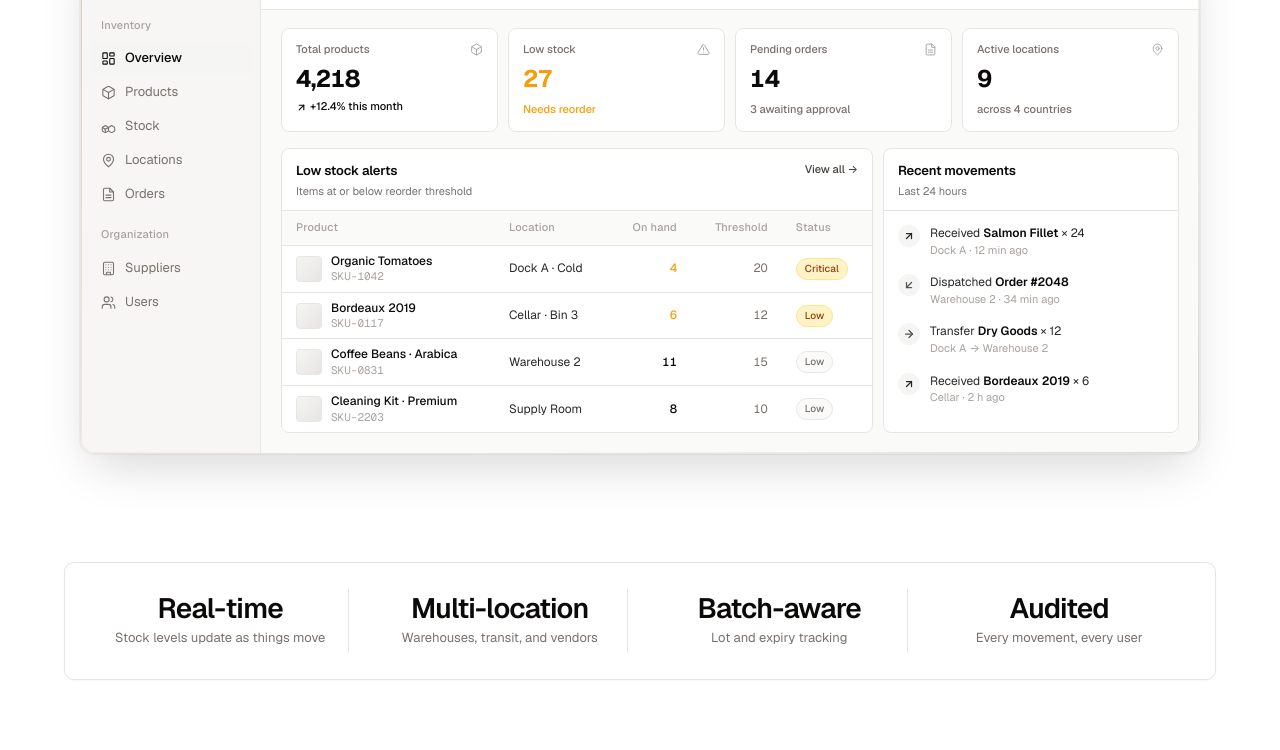
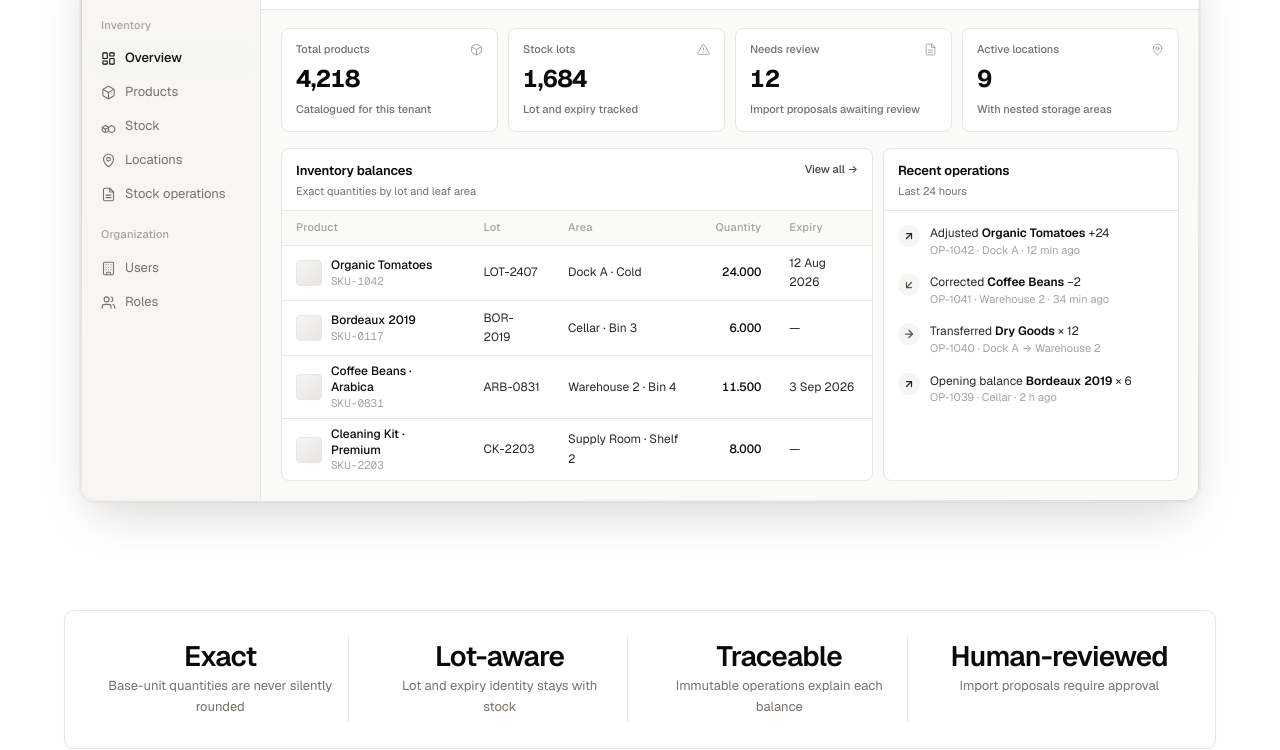
Before and after one commit to librestock/landing, a website: page index.html in a window 1280 px wide. Shown: the part 663-1413 px from the top of the page. Drawn offline with nearby package versions, Linux system fonts and the light colour scheme.

Commit message:
fix(landing): align claims with hosted inventory v1

```diff
--- a/index.html
+++ b/index.html
@@ -118,18 +118,18 @@
               </a>
               <a class="dash-nav-item">
                 <svg viewBox="0 0 24 24" fill="none" stroke="currentColor" stroke-width="2" stroke-linecap="round" stroke-linejoin="round"><path d="M14 2H6a2 2 0 0 0-2 2v16a2 2 0 0 0 2 2h12a2 2 0 0 0 2-2V8z"/><polyline points="14 2 14 8 20 8"/><line x1="16" y1="13" x2="8" y2="13"/><line x1="16" y1="17" x2="8" y2="17"/></svg>
-                <span>Orders</span>
+                <span>Stock operations</span>
               </a>
             </div>
             <div class="dash-nav-label">Organization</div>
             <div class="dash-nav">
               <a class="dash-nav-item">
                 <svg viewBox="0 0 24 24" fill="none" stroke="currentColor" stroke-width="2" stroke-linecap="round" stroke-linejoin="round"><rect width="16" height="20" x="4" y="2" rx="2"/><path d="M9 22v-4h6v4"/><path d="M12 6h.01M12 10h.01M12 14h.01M8 6h.01M8 10h.01M8 14h.01M16 6h.01M16 10h.01M16 14h.01"/></svg>
-                <span>Suppliers</span>
+                <span>Users</span>
               </a>
               <a class="dash-nav-item">
                 <svg viewBox="0 0 24 24" fill="none" stroke="currentColor" stroke-width="2" stroke-linecap="round" stroke-linejoin="round"><path d="M16 21v-2a4 4 0 0 0-4-4H6a4 4 0 0 0-4 4v2"/><circle cx="9" cy="7" r="4"/><path d="M22 21v-2a4 4 0 0 0-3-3.87"/><path d="M16 3.13a4 4 0 0 1 0 7.75"/></svg>
-                <span>Users</span>
+                <span>Roles</span>
               </a>
             </div>
           </aside>
@@ -155,26 +155,23 @@
                     <svg viewBox="0 0 24 24" fill="none" stroke="currentColor" stroke-width="2" stroke-linecap="round" stroke-linejoin="round"><path d="M21 16V8a2 2 0 0 0-1-1.73l-7-4a2 2 0 0 0-2 0l-7 4A2 2 0 0 0 3 8v8a2 2 0 0 0 1 1.73l7 4a2 2 0 0 0 2 0l7-4A2 2 0 0 0 21 16z"/><polyline points="3.27 6.96 12 12.01 20.73 6.96"/><line x1="12" y1="22.08" x2="12" y2="12"/></svg>
                   </div>
                   <div class="dash-stat-value">4,218</div>
-                  <div class="dash-stat-delta up">
-                    <svg viewBox="0 0 24 24" width="11" height="11" fill="none" stroke="currentColor" stroke-width="2.5" stroke-linecap="round" stroke-linejoin="round"><polyline points="7 17 17 7"/><polyline points="7 7 17 7 17 17"/></svg>
-                    +12.4% this month
-                  </div>
+                  <div class="dash-stat-delta">Catalogued for this tenant</div>
                 </div>
                 <div class="dash-stat-card">
                   <div class="dash-stat-head">
-                    <span>Low stock</span>
+                    <span>Stock lots</span>
                     <svg viewBox="0 0 24 24" fill="none" stroke="currentColor" stroke-width="2" stroke-linecap="round" stroke-linejoin="round"><path d="M10.29 3.86 1.82 18a2 2 0 0 0 1.71 3h16.94a2 2 0 0 0 1.71-3L13.71 3.86a2 2 0 0 0-3.42 0z"/><line x1="12" y1="9" x2="12" y2="13"/><line x1="12" y1="17" x2="12.01" y2="17"/></svg>
                   </div>
-                  <div class="dash-stat-value warn">27</div>
-                  <div class="dash-stat-delta warn">Needs reorder</div>
+                  <div class="dash-stat-value">1,684</div>
+                  <div class="dash-stat-delta">Lot and expiry tracked</div>
                 </div>
                 <div class="dash-stat-card">
                   <div class="dash-stat-head">
-                    <span>Pending orders</span>
+                    <span>Needs review</span>
                     <svg viewBox="0 0 24 24" fill="none" stroke="currentColor" stroke-width="2" stroke-linecap="round" stroke-linejoin="round"><path d="M14 2H6a2 2 0 0 0-2 2v16a2 2 0 0 0 2 2h12a2 2 0 0 0 2-2V8z"/><polyline points="14 2 14 8 20 8"/><line x1="16" y1="13" x2="8" y2="13"/><line x1="16" y1="17" x2="8" y2="17"/></svg>
                   </div>
-                  <div class="dash-stat-value">14</div>
-                  <div class="dash-stat-delta">3 awaiting approval</div>
+                  <div class="dash-stat-value">12</div>
+                  <div class="dash-stat-delta">Import proposals awaiting review</div>
                 </div>
                 <div class="dash-stat-card">
                   <div class="dash-stat-head">
@@ -182,7 +179,7 @@
                     <svg viewBox="0 0 24 24" fill="none" stroke="currentColor" stroke-width="2" stroke-linecap="round" stroke-linejoin="round"><path d="M20 10c0 6-8 12-8 12s-8-6-8-12a8 8 0 0 1 16 0Z"/><circle cx="12" cy="10" r="3"/></svg>
                   </div>
                   <div class="dash-stat-value">9</div>
-                  <div class="dash-stat-delta">across 4 countries</div>
+                  <div class="dash-stat-delta">With nested storage areas</div>
                 </div>
               </div>
 
@@ -190,8 +187,8 @@
                 <div class="dash-panel dash-panel-lg">
                   <div class="dash-panel-head">
                     <div>
-                      <h5>Low stock alerts</h5>
-                      <p>Items at or below reorder threshold</p>
+                      <h5>Inventory balances</h5>
+                      <p>Exact quantities by lot and leaf area</p>
                     </div>
                     <span class="dash-panel-link">View all →</span>
                   </div>
@@ -199,10 +196,10 @@
                     <thead>
                       <tr>
                         <th>Product</th>
-                        <th>Location</th>
-                        <th class="num">On hand</th>
-                        <th class="num">Threshold</th>
-                        <th>Status</th>
+                        <th>Lot</th>
+                        <th>Area</th>
+                        <th class="num">Quantity</th>
+                        <th>Expiry</th>
                       </tr>
                     </thead>
                     <tbody>
@@ -216,10 +213,10 @@
                             </div>
                           </div>
                         </td>
+                        <td>LOT-2407</td>
                         <td>Dock A · Cold</td>
-                        <td class="num warn">4</td>
-                        <td class="num muted">20</td>
-                        <td><span class="dash-badge dash-badge-warn">Critical</span></td>
+                        <td class="num">24.000</td>
+                        <td>12 Aug 2026</td>
                       </tr>
                       <tr>
                         <td>
@@ -231,10 +228,10 @@
                             </div>
                           </div>
                         </td>
+                        <td>BOR-2019</td>
                         <td>Cellar · Bin 3</td>
-                        <td class="num warn">6</td>
-                        <td class="num muted">12</td>
-                        <td><span class="dash-badge dash-badge-warn">Low</span></td>
+                        <td class="num">6.000</td>
+                        <td>—</td>
                       </tr>
                       <tr>
                         <td>
@@ -246,10 +243,10 @@
                             </div>
                           </div>
                         </td>
-                        <td>Warehouse 2</td>
-                        <td class="num">11</td>
-                        <td class="num muted">15</td>
-                        <td><span class="dash-badge dash-badge-soft">Low</span></td>
+                        <td>ARB-0831</td>
+                        <td>Warehouse 2 · Bin 4</td>
+                        <td class="num">11.500</td>
+                        <td>3 Sep 2026</td>
                       </tr>
                       <tr>
                         <td>
@@ -261,10 +258,10 @@
                             </div>
                           </div>
                         </td>
-                        <td>Supply Room</td>
-                        <td class="num">8</td>
-                        <td class="num muted">10</td>
-                        <td><span class="dash-badge dash-badge-soft">Low</span></td>
+                        <td>CK-2203</td>
+                        <td>Supply Room · Shelf 2</td>
+                        <td class="num">8.000</td>
+                        <td>—</td>
                       </tr>
                     </tbody>
                   </table>
@@ -273,7 +270,7 @@
                 <div class="dash-panel">
                   <div class="dash-panel-head">
                     <div>
-                      <h5>Recent movements</h5>
+                      <h5>Recent operations</h5>
                       <p>Last 24 hours</p>
                     </div>
                   </div>
@@ -283,8 +280,8 @@
                         <svg viewBox="0 0 24 24" width="12" height="12" fill="none" stroke="currentColor" stroke-width="2.5" stroke-linecap="round" stroke-linejoin="round"><polyline points="7 17 17 7"/><polyline points="7 7 17 7 17 17"/></svg>
                       </span>
                       <div class="dash-move-text">
-                        <div>Received <strong>Salmon Fillet</strong> × 24</div>
-                        <div class="dash-move-meta">Dock A · 12 min ago</div>
+                        <div>Adjusted <strong>Organic Tomatoes</strong> +24</div>
+                        <div class="dash-move-meta">OP-1042 · Dock A · 12 min ago</div>
                       </div>
                     </li>
                     <li>
@@ -292,8 +289,8 @@
                         <svg viewBox="0 0 24 24" width="12" height="12" fill="none" stroke="currentColor" stroke-width="2.5" stroke-linecap="round" stroke-linejoin="round"><polyline points="17 7 7 17"/><polyline points="17 17 7 17 7 7"/></svg>
                       </span>
                       <div class="dash-move-text">
-                        <div>Dispatched <strong>Order #2048</strong></div>
-                        <div class="dash-move-meta">Warehouse 2 · 34 min ago</div>
+                        <div>Corrected <strong>Coffee Beans</strong> −2</div>
+                        <div class="dash-move-meta">OP-1041 · Warehouse 2 · 34 min ago</div>
                       </div>
                     </li>
                     <li>
@@ -301,8 +298,8 @@
                         <svg viewBox="0 0 24 24" width="12" height="12" fill="none" stroke="currentColor" stroke-width="2.5" stroke-linecap="round" stroke-linejoin="round"><line x1="5" y1="12" x2="19" y2="12"/><polyline points="12 5 19 12 12 19"/></svg>
                       </span>
                       <div class="dash-move-text">
-                        <div>Transfer <strong>Dry Goods</strong> × 12</div>
-                        <div class="dash-move-meta">Dock A → Warehouse 2</div>
+                        <div>Transferred <strong>Dry Goods</strong> × 12</div>
+                        <div class="dash-move-meta">OP-1040 · Dock A → Warehouse 2</div>
                       </div>
                     </li>
                     <li>
@@ -310,8 +307,8 @@
                         <svg viewBox="0 0 24 24" width="12" height="12" fill="none" stroke="currentColor" stroke-width="2.5" stroke-linecap="round" stroke-linejoin="round"><polyline points="7 17 17 7"/><polyline points="7 7 17 7 17 17"/></svg>
                       </span>
                       <div class="dash-move-text">
-                        <div>Received <strong>Bordeaux 2019</strong> × 6</div>
-                        <div class="dash-move-meta">Cellar · 2 h ago</div>
+                        <div>Opening balance <strong>Bordeaux 2019</strong> × 6</div>
+                        <div class="dash-move-meta">OP-1039 · Cellar · 2 h ago</div>
                       </div>
                     </li>
                   </ul>
@@ -329,20 +326,20 @@
     <div class="container">
       <div class="stats-grid">
         <div class="stat">
-          <div class="stat-value">Real-time</div>
-          <div class="stat-label">Stock levels update as things move</div>
+          <div class="stat-value">Exact</div>
+          <div class="stat-label">Base-unit quantities are never silently rounded</div>
         </div>
         <div class="stat">
-          <div class="stat-value">Multi-location</div>
-          <div class="stat-label">Warehouses, transit, and vendors</div>
+          <div class="stat-value">Lot-aware</div>
+          <div class="stat-label">Lot and expiry identity stays with stock</div>
         </div>
         <div class="stat">
-          <div class="stat-value">Batch-aware</div>
-          <div class="stat-label">Lot and expiry tracking</div>
+          <div class="stat-value">Traceable</div>
+          <div class="stat-label">Immutable operations explain each balance</div>
         </div>
         <div class="stat">
-          <div class="stat-value">Audited</div>
-          <div class="stat-label">Every movement, every user</div>
+          <div class="stat-value">Human-reviewed</div>
+          <div class="stat-label">Import proposals require approval</div>
         </div>
       </div>
     </div>
@@ -353,8 +350,8 @@
     <div class="container">
       <div class="section-header">
         <div class="eyebrow">Features</div>
-        <h2>Everything you need to manage stock</h2>
-        <p>A complete toolkit for tracking inventory across warehouses, suppliers, and customers.</p>
+        <h2>Focused tools for inventory work</h2>
+        <p>The Design Partner v1 is deliberately limited to inventory, stock operations, and assisted import.</p>
       </div>
       <div class="features-grid">
 
@@ -362,48 +359,48 @@
           <div class="feature-icon">
             <svg viewBox="0 0 24 24" fill="none" stroke="currentColor" stroke-width="2" stroke-linecap="round" stroke-linejoin="round"><path d="M20.59 13.41l-7.17 7.17a2 2 0 0 1-2.83 0L2 12V2h10l8.59 8.59a2 2 0 0 1 0 2.82z"/><line x1="7" y1="7" x2="7.01" y2="7"/></svg>
           </div>
-          <h3>Products</h3>
-          <p>Organize your catalog with SKUs, pricing, and nested categories — as many levels deep as you need.</p>
+          <h3>Products &amp; categories</h3>
+          <p>Maintain products, base units, photos, and tenant-specific categories.</p>
         </div>
 
         <div class="feature-card">
           <div class="feature-icon">
             <svg viewBox="0 0 24 24" fill="none" stroke="currentColor" stroke-width="2" stroke-linecap="round" stroke-linejoin="round"><path d="M21 10c0 7-9 13-9 13s-9-6-9-13a9 9 0 0 1 18 0z"/><circle cx="12" cy="10" r="3"/></svg>
           </div>
-          <h3>Locations</h3>
-          <p>Warehouses, suppliers, clients, and transit. Define zones, shelves, and bins within each.</p>
+          <h3>Locations &amp; areas</h3>
+          <p>Model storage sites with nested areas up to eight levels. Stock belongs only in leaf areas.</p>
         </div>
 
         <div class="feature-card">
           <div class="feature-icon">
             <svg viewBox="0 0 24 24" fill="none" stroke="currentColor" stroke-width="2" stroke-linecap="round" stroke-linejoin="round"><rect x="1" y="3" width="15" height="13"/><polygon points="16 8 20 8 23 11 23 16 16 16 16 8"/><circle cx="5.5" cy="18.5" r="2.5"/><circle cx="18.5" cy="18.5" r="2.5"/></svg>
           </div>
-          <h3>Stock levels</h3>
-          <p>Live quantities across every location, with batch and expiry tracked at the stock level — not the product.</p>
+          <h3>Lot-level balances</h3>
+          <p>See the exact base-unit quantity for one stock lot in one leaf area, including expiry.</p>
         </div>
 
         <div class="feature-card">
           <div class="feature-icon">
             <svg viewBox="0 0 24 24" fill="none" stroke="currentColor" stroke-width="2" stroke-linecap="round" stroke-linejoin="round"><path d="M14 2H6a2 2 0 0 0-2 2v16a2 2 0 0 0 2 2h12a2 2 0 0 0 2-2V8z"/><polyline points="14 2 14 8 20 8"/><line x1="16" y1="13" x2="8" y2="13"/><line x1="16" y1="17" x2="8" y2="17"/><polyline points="10 9 9 9 8 9"/></svg>
           </div>
-          <h3>Orders</h3>
-          <p>Purchase, transfer, and fulfilment orders tracked through their full lifecycle from request to delivery.</p>
+          <h3>Stock operations</h3>
+          <p>Record adjustments, transfers, and compensating corrections through one immutable history.</p>
         </div>
 
         <div class="feature-card">
           <div class="feature-icon">
             <svg viewBox="0 0 24 24" fill="none" stroke="currentColor" stroke-width="2" stroke-linecap="round" stroke-linejoin="round"><rect x="3" y="11" width="18" height="11" rx="2" ry="2"/><path d="M7 11V7a5 5 0 0 1 10 0v4"/></svg>
           </div>
-          <h3>Teams &amp; permissions</h3>
-          <p>Role-based access so the floor sees the floor and the office sees the whole. Built in from day one.</p>
+          <h3>Tenant administration</h3>
+          <p>Manage invited members, roles, and settings within clear tenant boundaries.</p>
         </div>
 
         <div class="feature-card">
           <div class="feature-icon">
             <svg viewBox="0 0 24 24" fill="none" stroke="currentColor" stroke-width="2" stroke-linecap="round" stroke-linejoin="round"><path d="M12 22s8-4 8-10V5l-8-3-8 3v7c0 6 8 10 8 10z"/></svg>
           </div>
-          <h3>Audit trail</h3>
-          <p>Complete change history. Know who moved what, from where, and when — right down to the unit.</p>
+          <h3>Assisted Smart Import</h3>
+          <p>Prepare product and stock proposals for human review. Established stock is never overwritten automatically.</p>
         </div>
 
       </div>
@@ -415,8 +412,8 @@
     <div class="container">
       <div class="section-header">
         <div class="eyebrow">The flow</div>
-        <h2>From receiving bay to delivery</h2>
-        <p>Every unit tracked through every stage. No spreadsheets, no gaps between systems.</p>
+        <h2>From source data to explainable stock</h2>
+        <p>Every inventory change follows a reviewed path and the same operation rules.</p>
       </div>
       <ol class="flow-steps">
         <li class="flow-step">
@@ -424,32 +421,32 @@
           <div class="flow-step-icon">
             <svg viewBox="0 0 24 24" fill="none" stroke="currentColor" stroke-width="1.75" stroke-linecap="round" stroke-linejoin="round"><rect x="1" y="3" width="15" height="13" rx="2"/><polygon points="16 8 20 8 23 11 23 16 16 16 16 8"/><circle cx="5.5" cy="18.5" r="2.5"/><circle cx="18.5" cy="18.5" r="2.5"/></svg>
           </div>
-          <h3>Receive</h3>
-          <p>Log incoming shipments against purchase orders. Variances are caught at the dock, not the month-end audit.</p>
+          <h3>Structure</h3>
+          <p>Define products, base units, stock lots, locations, and the leaf areas that can hold stock.</p>
         </li>
         <li class="flow-step">
           <span class="flow-step-num">02</span>
           <div class="flow-step-icon">
             <svg viewBox="0 0 24 24" fill="none" stroke="currentColor" stroke-width="1.75" stroke-linecap="round" stroke-linejoin="round"><rect x="3" y="8" width="18" height="12" rx="2"/><path d="M3 12h18"/><path d="M8 8V4h8v4"/></svg>
           </div>
-          <h3>Store</h3>
-          <p>Assign to zones, shelves, and bins. Batches and expiry travel with the stock wherever it goes.</p>
+          <h3>Review</h3>
+          <p>Inspect assisted-import proposals and resolve uncertain product, lot, and area matches before approval.</p>
         </li>
         <li class="flow-step">
           <span class="flow-step-num">03</span>
           <div class="flow-step-icon">
             <svg viewBox="0 0 24 24" fill="none" stroke="currentColor" stroke-width="1.75" stroke-linecap="round" stroke-linejoin="round"><path d="M17 3 21 7l-4 4"/><path d="M21 7H9a4 4 0 0 0-4 4v2"/><path d="M7 21 3 17l4-4"/><path d="M3 17h12a4 4 0 0 0 4-4v-2"/></svg>
           </div>
-          <h3>Move</h3>
-          <p>Transfer between locations with full in-transit visibility. Nothing falls off the map between pickup and drop-off.</p>
+          <h3>Record</h3>
+          <p>Submit an adjustment, transfer, or compensating correction. Invalid or negative results are rejected.</p>
         </li>
         <li class="flow-step">
           <span class="flow-step-num">04</span>
           <div class="flow-step-icon">
             <svg viewBox="0 0 24 24" fill="none" stroke="currentColor" stroke-width="1.75" stroke-linecap="round" stroke-linejoin="round"><path d="M21 12V7a2 2 0 0 0-1-1.73l-7-4a2 2 0 0 0-2 0l-7 4A2 2 0 0 0 3 7v10a2 2 0 0 0 1 1.73l7 4a2 2 0 0 0 2 0l3-1.71"/><polyline points="3 7 12 12 21 7"/><line x1="12" y1="22" x2="12" y2="12"/><path d="m16 18 2 2 4-4"/></svg>
           </div>
-          <h3>Dispatch</h3>
-          <p>Pick, pack, and ship. The full chain is auditable from receipt to the customer's door.</p>
+          <h3>Explain</h3>
+          <p>Use immutable operation history to understand the exact balance held in each leaf area.</p>
         </li>
       </ol>
     </div>
@@ -460,30 +457,30 @@
     <div class="container">
       <div class="section-header">
         <div class="eyebrow">The difference</div>
-        <h2>Built around how stock actually moves</h2>
-        <p>Generic inventory tools assume products sit still. Real supply chains don't work that way — things move through locations, cross borders, and expire if you blink.</p>
+        <h2>Focused on trustworthy inventory</h2>
+        <p>Stocket v1 favors exact quantities, explicit human decisions, and a history that remains explainable.</p>
       </div>
       <div class="difference-grid">
         <article class="difference-card">
           <div class="difference-glyph" aria-hidden="true">
             <svg viewBox="0 0 24 24" fill="none" stroke="currentColor" stroke-width="1.75" stroke-linecap="round" stroke-linejoin="round"><rect x="3" y="8" width="18" height="12" rx="2"/><path d="M3 12h18"/><path d="M8 8V4h8v4"/></svg>
           </div>
-          <h3>Batch &amp; expiry aware</h3>
-          <p>Track expiry dates and lot numbers at the stock level, not the product level. A crate of produce isn't fungible with last week's.</p>
+          <h3>Exact by design</h3>
+          <p>Base-unit quantities retain their decimal value, are never silently rounded, and can never fall below zero.</p>
         </article>
         <article class="difference-card">
           <div class="difference-glyph" aria-hidden="true">
             <svg viewBox="0 0 24 24" fill="none" stroke="currentColor" stroke-width="1.75" stroke-linecap="round" stroke-linejoin="round"><rect x="1" y="3" width="15" height="13" rx="2"/><polygon points="16 8 20 8 23 11 23 16 16 16 16 8"/><circle cx="5.5" cy="18.5" r="2.5"/><circle cx="18.5" cy="18.5" r="2.5"/></svg>
           </div>
-          <h3>Warehouse &rarr; transit &rarr; destination</h3>
-          <p>First-class in-transit locations. Stock isn't lost when it leaves the dock — it's a known location with a known ETA.</p>
+          <h3>One path for stock changes</h3>
+          <p>Manual work and approved imports follow the same operation rules and update balances atomically.</p>
         </article>
         <article class="difference-card">
           <div class="difference-glyph" aria-hidden="true">
             <svg viewBox="0 0 24 24" fill="none" stroke="currentColor" stroke-width="1.75" stroke-linecap="round" stroke-linejoin="round"><circle cx="12" cy="12" r="9"/><path d="M3 12h18M12 3c3 3 4 6 4 9s-1 6-4 9M12 3c-3 3-4 6-4 9s1 6 4 9"/></svg>
           </div>
-          <h3>Multi-currency &amp; metadata</h3>
-          <p>Currency-aware pricing and custom metadata on products and suppliers. Handle duties, customs codes, and regional catalogues.</p>
+          <h3>Deliberately focused</h3>
+          <p>The release stays online and inventory-only. Broader business workflows are documented as out of scope.</p>
         </article>
       </div>
     </div>
@@ -519,7 +516,7 @@
             </svg>
             <span>Stocket</span>
           </a>
-          <p>Inventory management for modern teams.</p>
+          <p>Focused hosted inventory for Design Partners.</p>
         </div>
         <div class="footer-links">
           <div class="footer-col">
```
